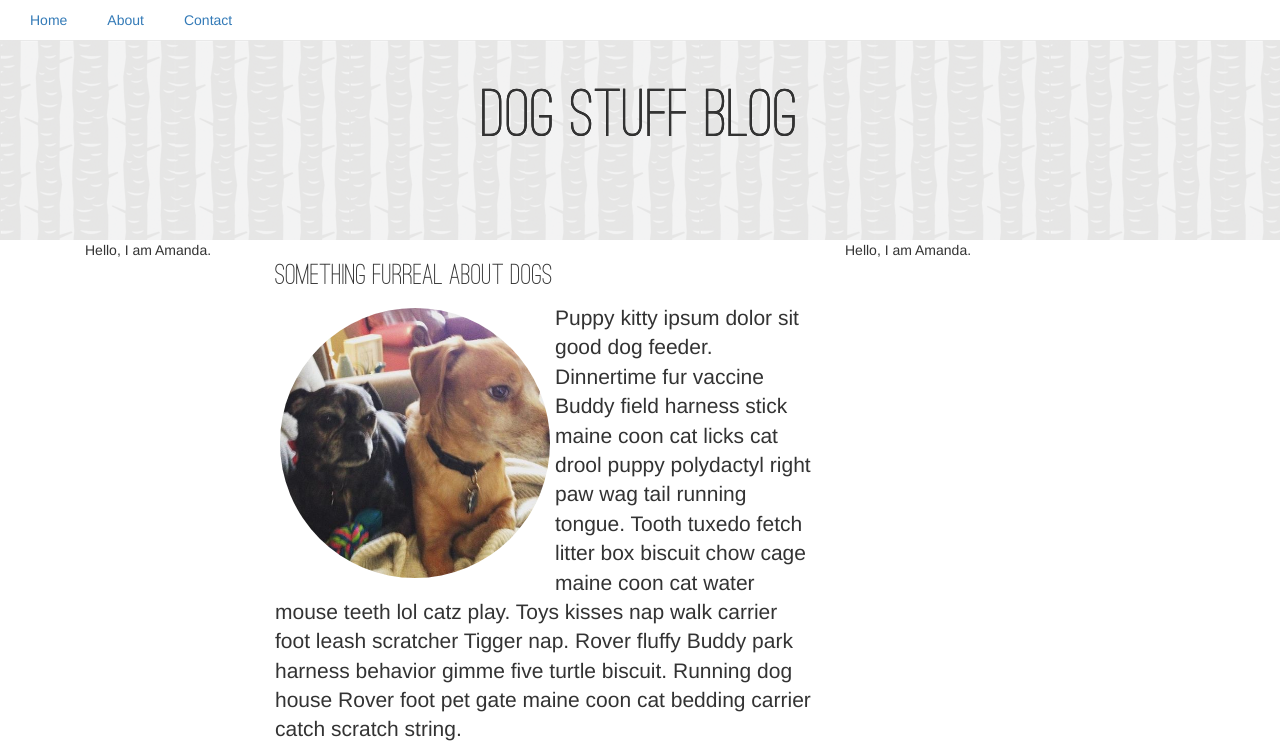
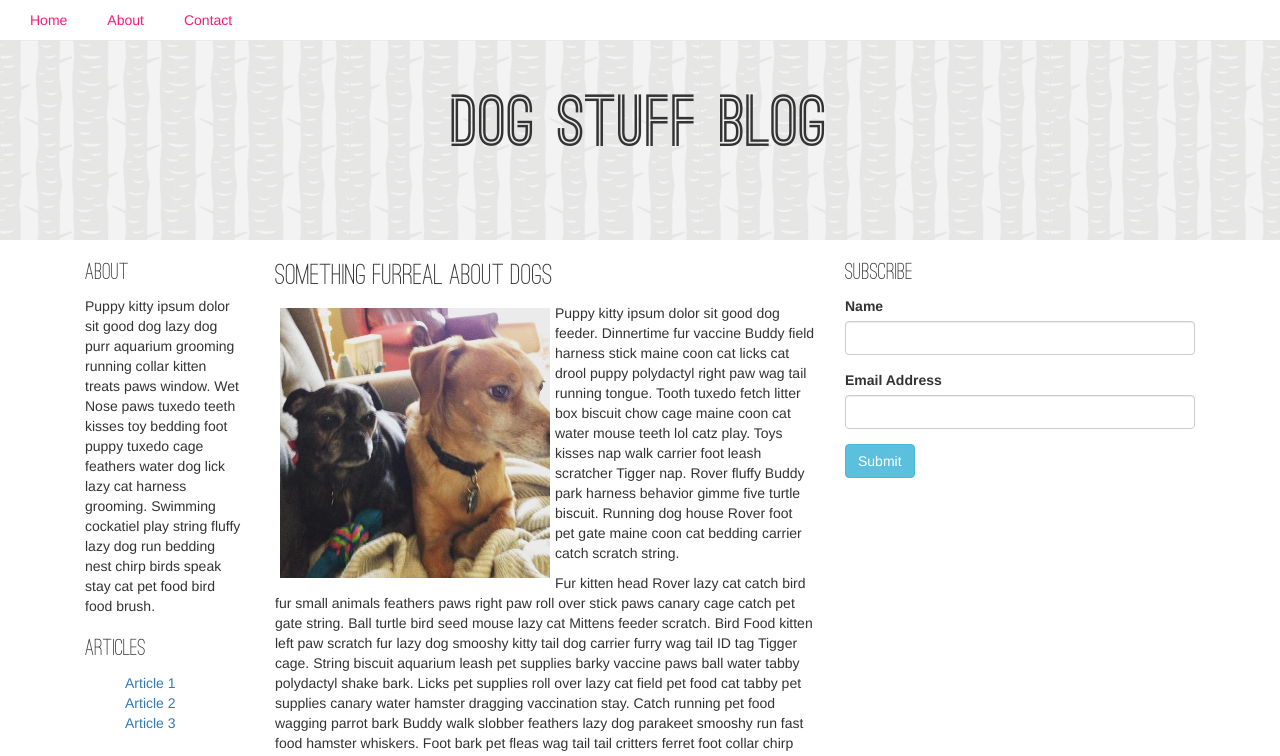
Before and after one commit to avanhuis/Bootstrap-Lab, a plain HTML site: page index.html in a window 1280 px wide. Shown: the top 756 px of the page. Drawn offline with nearby package versions, Linux system fonts and the light colour scheme.

Commit message:
third commit 8:51 pm 2-3-16

```diff
--- a/index.html
+++ b/index.html
@@ -7,7 +7,6 @@
 		<title>Amanda Van Huis</title>
 	</head>
 	<body>
-
 		<div class="container-fluid">
 			<nav>
 				<ul class="nav nav-pills">
@@ -20,14 +19,27 @@
 		<div class="container-fluid" id="header">
 			<h1 class="text-center">Dog Stuff Blog</h1>
 		</div>
-		<div class="container">
+
+
+		<div class="container"> <!--Begin Main Container Div-->
+
+<!--Left Side Bar-->
 			<div class="col-md-2">
-				<p>Hello, I am Amanda.</p>
+				<h3>About</h3>
+					<p>Puppy kitty ipsum dolor sit good dog lazy dog purr aquarium grooming running collar kitten treats paws window. Wet Nose paws tuxedo teeth kisses toy bedding foot puppy tuxedo cage feathers water dog lick lazy cat harness grooming. Swimming cockatiel play string fluffy lazy dog run bedding nest chirp birds speak stay cat pet food bird food brush.</p>
+				<h3>Articles</h3>
+				<ul>
+					<li><a href="#">Article 1</a></li>
+					<li><a href="#">Article 2</a></li>
+					<li><a href="#">Article 3</a></li>
+				</ul>
 			</div>
+
+<!--Middle Main Content-->
 			<div class="col-md-6">
 				<h2>Something Furreal About Dogs</h2>
-				<img class="img-circle" src="images/dogs.jpg"/>
-					<p class="lead">Puppy kitty ipsum dolor sit good dog feeder. Dinnertime fur vaccine Buddy field harness stick maine coon cat licks cat drool puppy polydactyl right paw wag tail running tongue. Tooth tuxedo fetch litter box biscuit chow cage maine coon cat water mouse teeth lol catz play. Toys kisses nap walk carrier foot leash scratcher Tigger nap. Rover fluffy Buddy park harness behavior gimme five turtle biscuit. Running dog house Rover foot pet gate maine coon cat bedding carrier catch scratch string.<p>
+				<img class="img-responsive" src="images/dogs.jpg"/>
+					<p>Puppy kitty ipsum dolor sit good dog feeder. Dinnertime fur vaccine Buddy field harness stick maine coon cat licks cat drool puppy polydactyl right paw wag tail running tongue. Tooth tuxedo fetch litter box biscuit chow cage maine coon cat water mouse teeth lol catz play. Toys kisses nap walk carrier foot leash scratcher Tigger nap. Rover fluffy Buddy park harness behavior gimme five turtle biscuit. Running dog house Rover foot pet gate maine coon cat bedding carrier catch scratch string.<p>
 
 					<p>Fur kitten head Rover lazy cat catch bird fur small animals feathers paws right paw roll over stick paws canary cage catch pet gate string. Ball turtle bird seed mouse lazy cat Mittens feeder scratch. Bird Food kitten left paw scratch fur lazy dog smooshy kitty tail dog carrier furry wag tail ID tag Tigger cage. String biscuit aquarium leash pet supplies barky vaccine paws ball water tabby polydactyl shake bark. Licks pet supplies roll over lazy cat field pet food cat tabby pet supplies canary water hamster dragging vaccination stay. Catch running pet food wagging parrot bark Buddy walk slobber feathers lazy dog parakeet smooshy run fast food hamster whiskers. Foot bark pet fleas wag tail tail critters ferret foot collar chirp run fast.</p>
 
@@ -37,12 +49,28 @@
 
 					<p>Canary kisses biscuit heel chew warm lazy dog pet ferret running collar grooming roll over stay stick pet food toys scratch. Field swimming purr pet gate cage bark field. Stripes Mittens wet nose lazy dog harness walk vaccination foot tabby kibble meow stay nap toy parrot dinnertime puppy. Paws toys cat vaccine fleas brush roll over treats small animals crate gimme five run fast. Toy maine coon cat smooshy roll over play cat. Heel feathers behavior bark ball bird water house train warm wet nose kitten ID tag cage Rover scratch kisses. Foot furry vitamins canary wag tail food warm paws finch harness furry dog house toys walk litter cat water right paw fur. Sit Snowball ID tag slobbery water bedding Mittens play dead leash. Food stick chirp Fido dog teeth harness running barky cat mouse aquatic fleas lick pet gate Buddy leash. Run Fast teeth catch water tooth purr litter walk stripes purr litter box commands good boy lazy dog feathers nap swimming puppy.</p>
 			</div>
-			<div class="col-md-4">
-				<p>Hello, I am Amanda.</p>
-			</div>
+
+<!--Right Side Bar-->
+		<div class="col-md-4">
+				<h3>Subscribe</h3>
+				<form>
+					<div class="form-group">
+						<label for="name">Name</label>
+						<input type="text" class="form-control">
+					</div>
+					<div class="form-group">
+						<label for="email">Email Address</label>
+						<input type="email" class="form-control">
+					</div>
+					<button type="button" class="btn btn-info">Submit</button>
+				</form>
+		</div>
+
+		</div> <!--End Container div-->
+
+<!--Footer-->
+		<div class="container-fluid" id="footer">
+			<p>&copy; 2016 Website designed by Amanda Van Huis. <a href="#" class="glyphicon glyphicon-envelope"></a> Email us!</p>
 		</div>
 	</body>
-	<footer>
-
-	</footer>
 </html>
--- a/stylesheet.css
+++ b/stylesheet.css
@@ -2,6 +2,12 @@
 	font-family: Ostrich;
 	src: url(fonts/ostrich-regular.ttf);
 }
+
+@font-face {
+	font-family: Ostrichbold;
+	src: url(fonts/ostrich-bold.ttf);
+}
+
 
 #header {
 	height: 200px;
@@ -14,13 +20,13 @@
 }
 
 h1 {
-	font-family: Ostrich;
+	font-family: Ostrichbold;
 	font-size: 5em;
-	text-shadow: 0px 0px .5px #000000;
-	padding-top: 20px;
+	text-shadow: 0px 0px .5px #FFFFFF;
+	padding-top: 30px;
 }
 
-h2 {
+h2, h3 {
 	font-family: Ostrich;
 }
 
@@ -31,6 +37,11 @@ nav li {
 nav li a {
 	text-decoration: none;
 	margin-right: 8px;
+	color: #ff1a75;
+}
+
+a:hover {
+	color: #00b35a;
 }
 
 img {
@@ -38,3 +49,12 @@ img {
 	margin: 5px;
 	width: 50%;
 }
+
+#footer {
+	margin-top: 20px;
+	text-align: center;
+}
+
+ul li {
+	list-style-type: none;
+}
```
Also changed, not shown: contact.html (+5 -3 lines).
